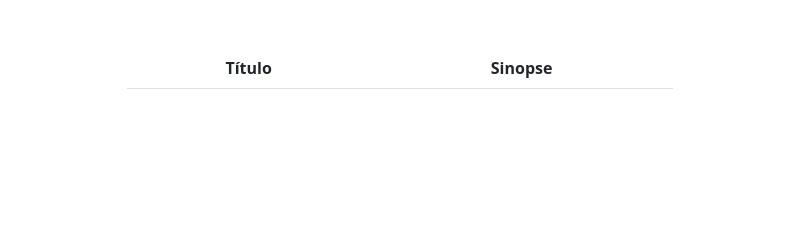
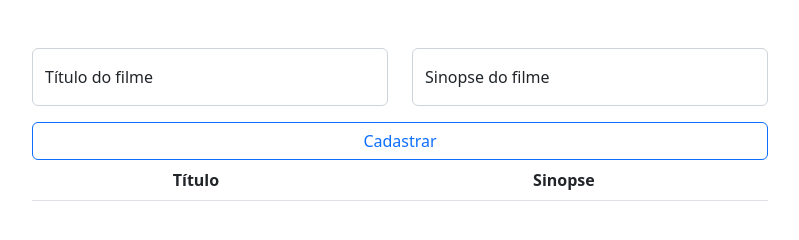
Before and after one commit to professorbossini/20222_pessoal_html_js_dom_mongodb, a website: page front/index.html in a window 1280 px wide. Shown: the whole page, without its empty margins (240-1039 px from the left). Drawn offline with nearby package versions, Linux system fonts and the light colour scheme; no server answers.

Commit message:
cadastra filme com validacao de campos vazios

```diff
--- a/front/index.html
+++ b/front/index.html
@@ -1,18 +1,52 @@
 <!doctype html>
 <html lang="pt-BR">
+
 <head>
   <meta charset="utf-8">
   <meta name="viewport" content="width=device-width, initial-scale=1">
   <title>Filmes</title>
   <link href="https://cdn.jsdelivr.net/npm/bootstrap@5.2.2/dist/css/bootstrap.css" rel="stylesheet">
 </head>
+
 <body onload="obterFilmes()">
   <div class="container mt-5">
+
     <div class="row justify-content-center">
-        <div class="col-md-8 col-lg-6">
+      <div class="col-md-8">
+        <div class="d-none alert alert-danger alert-dismissible fade" role="alert">
+          Preencha todos os campos.
+          <button type="button" class="btn-close" data-bs-dismiss="alert" aria-label="Close"></button>
+        </div>
+      </div>
+    </div>
 
-          <table
-            class="table table-striped table-hover text-center filmes">
+    <div class="row justify-content-center">
+      <div class="col-md-8 col-lg-4">
+
+        <div class="form-floating mb-3">
+          <input type="text" class="form-control" id="tituloInput" placeholder="Título do filme">
+          <label for="tituloInput">Título do filme</label>
+        </div>
+
+      </div>
+      <div class="col-md-8 col-lg-4">
+
+        <div class="form-floating mb-3">
+          <input type="text" class="form-control" id="sinopseInput" placeholder="Sinopse do filme">
+          <label for="sinopseInput">Sinopse do filme</label>
+        </div>
+
+      </div>
+    </div>
+    <div class="row justify-content-center">
+      <div class="col-md-8">
+        <button class="btn btn-outline-primary w-100" onclick="cadastrarFilme()">Cadastrar</button>
+      </div>
+    </div>
+    <div class="row justify-content-center">
+      <div class="col-md-8">
+
+        <table class="table table-striped table-hover text-center filmes">
           <thead>
             <tr>
               <th>Título</th>
@@ -32,4 +66,5 @@
   <script src="js/script.js"></script>
   <script src="https://cdn.jsdelivr.net/npm/axios/dist/axios.min.js"></script>
 </body>
+
 </html>
--- a/front/js/script.js
+++ b/front/js/script.js
@@ -14,3 +14,31 @@ async function obterFilmes() {
     celulaSinopse.innerHTML = filme.sinopse
   }
 }
+
+ async function cadastrarFilme(){
+  const URLCompleta = `${protocolo}${baseURL}${filmesEndpoint}`
+  let tituloInput = document.querySelector('#tituloInput')
+  let sinopseInput = document.querySelector('#sinopseInput')
+  let titulo = tituloInput.value
+  let sinopse = sinopseInput.value
+  // somente adiciona se o usuário tiver digitado os dois valores
+  if (titulo && sinopse){
+    tituloInput.value = ""
+    sinopseInput.value = ""
+    await axios.post(URLCompleta, {titulo, sinopse})
+    let tabela = document.querySelector('.filmes')
+    let corpoTabela = tabela.getElementsByTagName('tbody')[0]
+    corpoTabela.innerHTML = ""
+    obterFilmes()
+  }
+  //senão, exibe o alerta por até 2 segundos
+  else{
+    let alert = document.querySelector('.alert')
+    alert.classList.add('show')
+    alert.classList.remove('d-none')
+    setTimeout(() => {
+      alert.classList.remove('show')
+      alert.classList.add('d-none')
+    }, 2000)
+  }
+}
```
Lines whose indentation alone changed are shown as unchanged.
